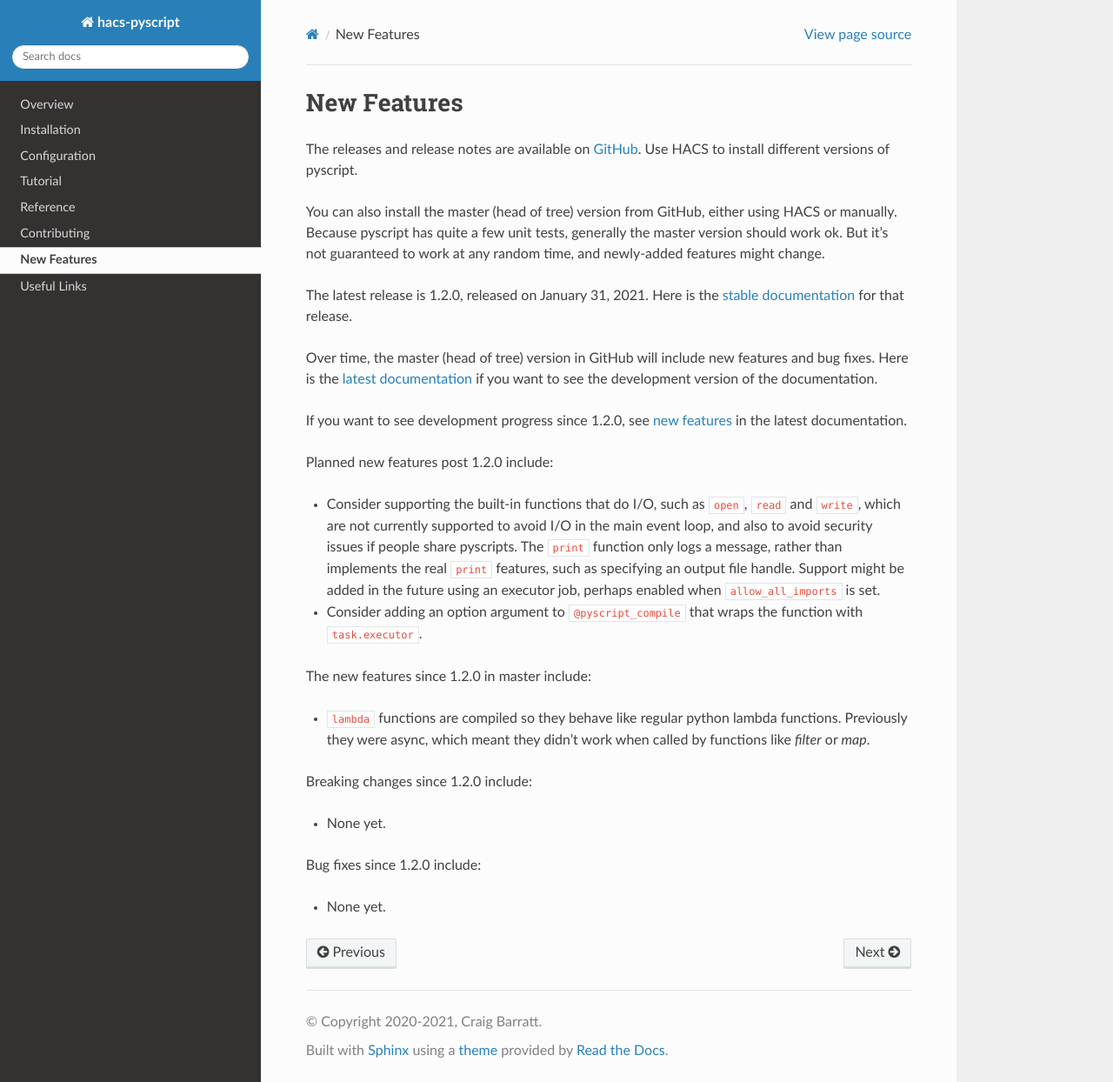
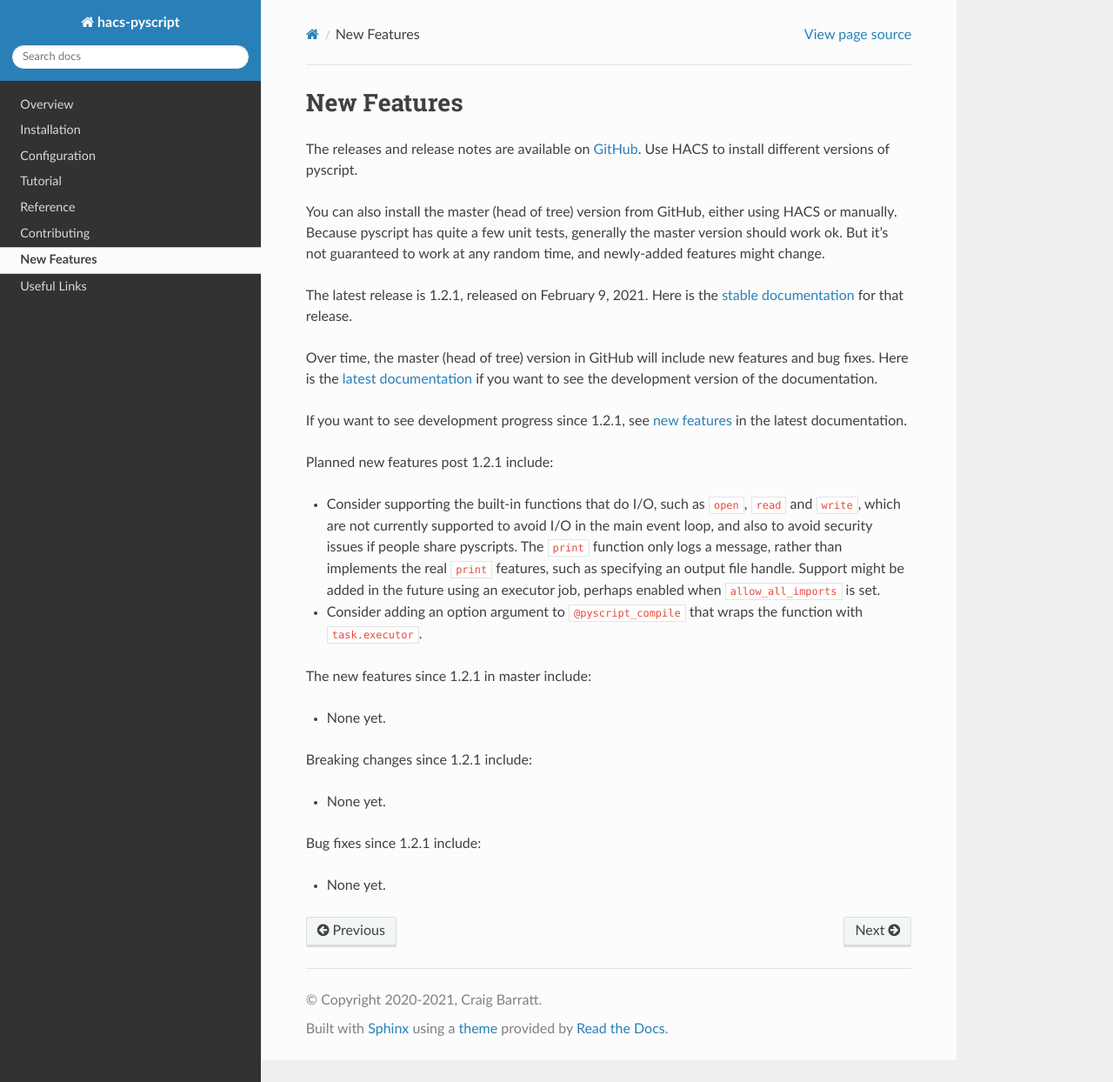
Before and after one commit to custom-components/pyscript, a Sphinx documentation site: the page built from docs/new_features.rst, in a window 1280 px wide and 1244 px high. Shown: the whole window at 87% size. Built offline with Sphinx 7.4.7 and the Read the Docs theme 2.0.0, drawn with Linux system fonts in a browser that asks for light colours.

```diff
--- a/docs/conf.py
+++ b/docs/conf.py
@@ -23,7 +23,7 @@ copyright = '2020-2021, Craig Barratt'
 author = 'Craig Barratt'
 
 # The full version, including alpha/beta/rc tags
-release = '1.2.0'
+release = '1.2.1'
 
 master_doc = 'index'
 
--- a/docs/new_features.rst
+++ b/docs/new_features.rst
@@ -8,18 +8,18 @@ You can also install the master (head of tree) version from GitHub, either using
 Because pyscript has quite a few unit tests, generally the master version should work ok. But it's not
 guaranteed to work at any random time, and newly-added features might change.
 
-The latest release is 1.2.0, released on January 31, 2021.  Here is the `stable documentation
+The latest release is 1.2.1, released on February 9, 2021.  Here is the `stable documentation
 <https://hacs-pyscript.readthedocs.io/en/stable>`__ for that release.
 
 Over time, the master (head of tree) version in GitHub will include new features and bug fixes.
 Here is the `latest documentation <https://hacs-pyscript.readthedocs.io/en/latest>`__ if you want
 to see the development version of the documentation.
 
-If you want to see development progress since 1.2.0, see
+If you want to see development progress since 1.2.1, see
 `new features <https://hacs-pyscript.readthedocs.io/en/latest/new_features.html>`__
 in the latest documentation.
 
-Planned new features post 1.2.0 include:
+Planned new features post 1.2.1 include:
 
 - Consider supporting the built-in functions that do I/O, such as ``open``, ``read`` and ``write``, which
   are not currently supported to avoid I/O in the main event loop, and also to avoid security issues if people
@@ -28,15 +28,14 @@ Planned new features post 1.2.0 include:
   enabled when ``allow_all_imports`` is set.
 - Consider adding an option argument to ``@pyscript_compile`` that wraps the function with ``task.executor``.
 
-The new features since 1.2.0 in master include:
-
-- ``lambda`` functions are compiled so they behave like regular python lambda functions. Previously they were
-  async, which meant they didn't work when called by functions like `filter` or `map`.
-
-Breaking changes since 1.2.0 include:
+The new features since 1.2.1 in master include:
 
 - None yet.
 
-Bug fixes since 1.2.0 include:
+Breaking changes since 1.2.1 include:
 
 - None yet.
+
+Bug fixes since 1.2.1 include:
+
+- None yet.
```
